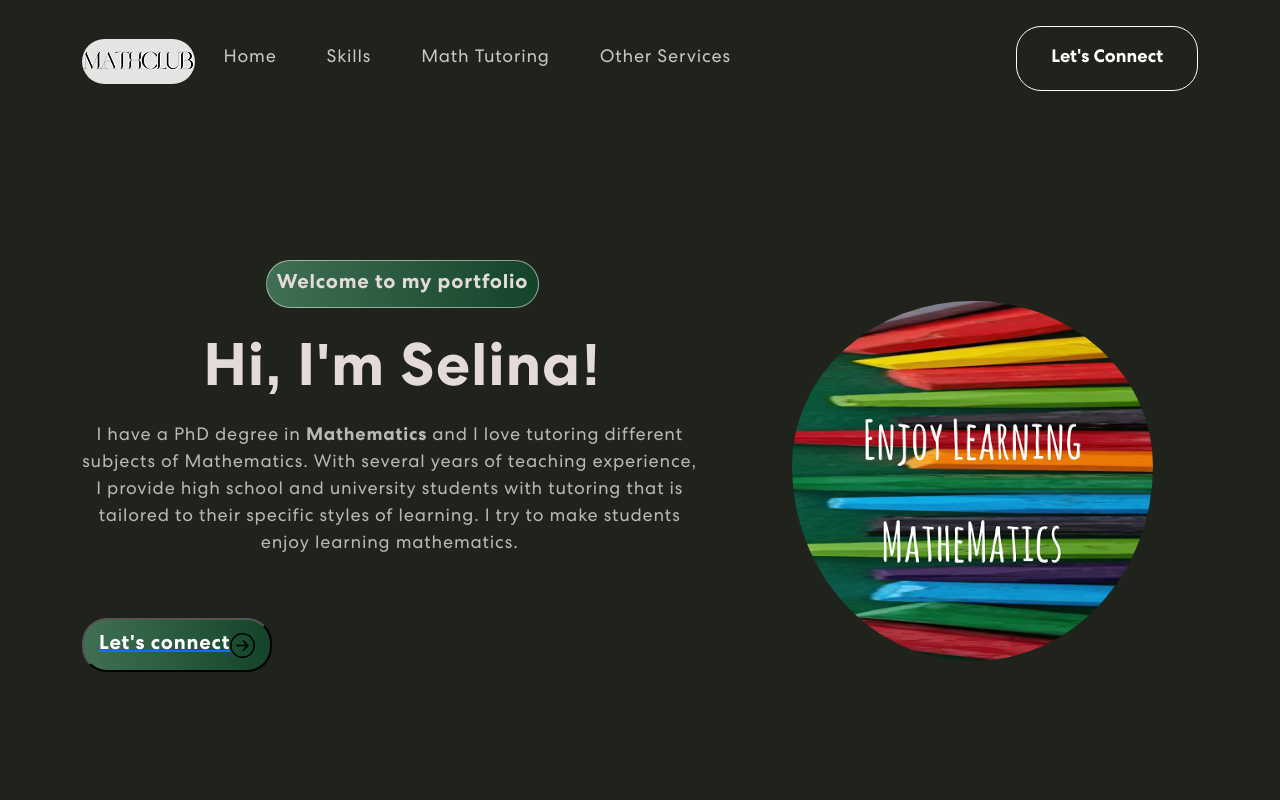
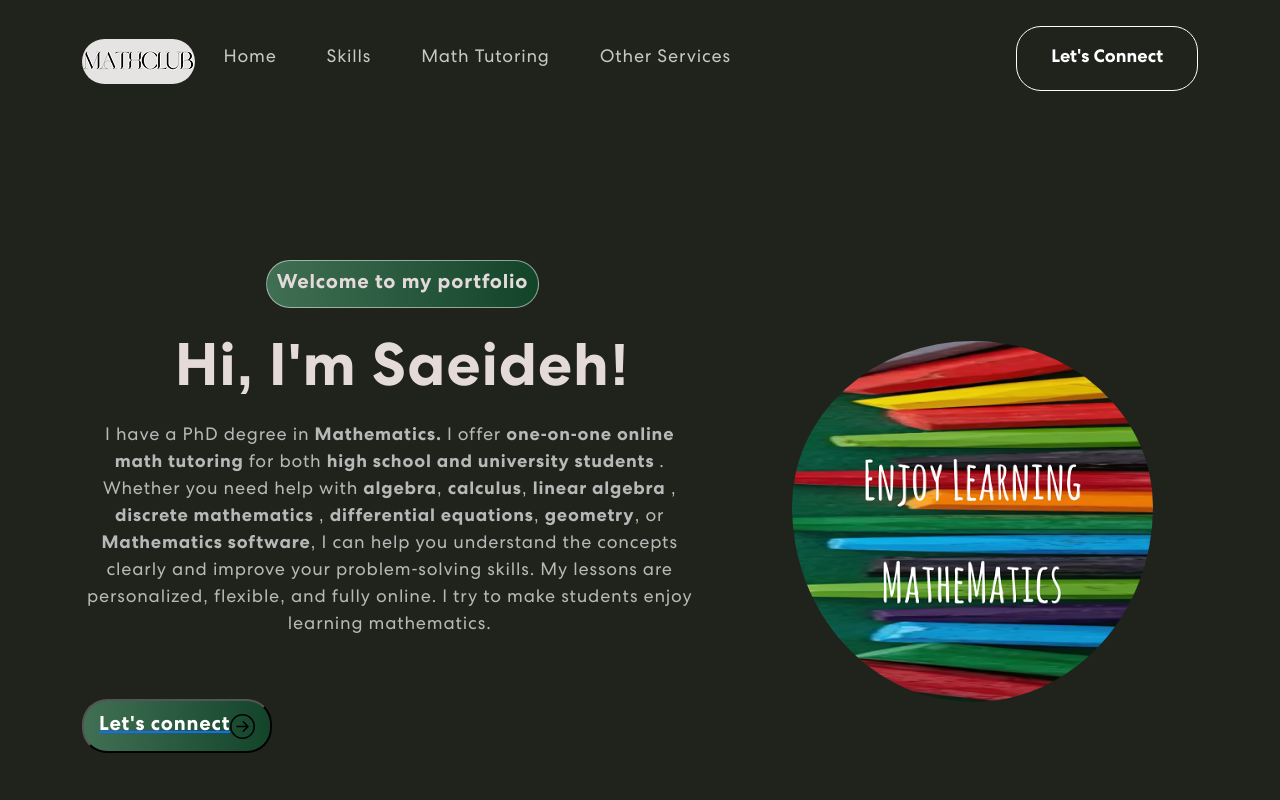
Before and after one commit to Online-Code87/math-tutoring1, a React (Create React App) app: page / in a window 1280 px wide. Shown: the top 800 px of the page. Built offline with nearby package versions, Linux system fonts and the light colour scheme.

Commit message:
keyword optimization

```diff
--- a/public/index.html
+++ b/public/index.html
@@ -1,37 +1,24 @@
 <!DOCTYPE html>
 <html lang="en">
+
 <head>
   <meta charset="utf-8" />
   <link rel="icon" href="%PUBLIC_URL%/logo.png" />
-    <meta
-      name="google-site-verification"
-      content="eZQplI8SKXvpKSJNa5YZfwK9hw_gBUPNHIKpljHw9-I"
-    />
+  <meta name="google-site-verification" content="eZQplI8SKXvpKSJNa5YZfwK9hw_gBUPNHIKpljHw9-I" />
   <meta name="viewport" content="width=device-width, initial-scale=1" />
   <meta name="theme-color" content="#000000" />
-    <meta
-      property="description"
-      content="Proficient Mathematics tutor for high school and university level students! I'm here to help students learn Mathematics and solve their problems more smoothly and efficiently!"
-    />
-    <meta
-      name="description"
-      content="Online Mathematics tutoring for high school and university level students"
-    />
+  <meta property="description"
+    content="Get expert online math tutoring with a patient and experienced private tutor. One-on-one math lessons for high school, college, and exam prep!" />
+  <meta name="description"
+    content="Online private one-to-one Mathematics tutoring for high school and university level students" />
   <meta name="description" content="Website design and development" />
-    <meta
-      name="description"
-      content="Mathematics Software, maple, python libraries"
-    />
+  <meta name="description" content="Mathematics Software, maple, python libraries" />
   <meta name="description" content="Problem Solving" />
-    <meta
-      name="description"
-      content="Coding Languages, programming, python, javascript"
-    />
+  <meta name="description" content="Coding Languages, programming, python, javascript" />
   <meta name="description" content="freelancer" />
-    <meta
-      name="keywords"
-      content="Online tutoring, Tutoring Mathematics, Best maths tutor, linear algebra, algebra, calculus, tutorial, online maths tutor,geometry, trigonometry, arithmetic, differential equations, number theory, integrablity, integrable systems, discretization, who is the best maths tutor, math tutor, online tutor, maple tutorial, python tutorial, Mathematics Software, Maple, Python libraries, Online math tutoring, online maths tutoring, Website design and development, developer, freelancer, Mathematics, mathematician"
-    />
+  <meta name="description" content="Private Math Tutor for High School & College" />
+  <meta name="keywords"
+    content="online math tutor, private math tutor, math tutoring online, math teacher online, best online math tutor, affordable math tutor, 1-on-1 math tutoring, virtual math tutor, high school math tutor, university math tutor, calculus tutor online, linear algebra tutor, discrete math tutor, college math help, homework help math, online math lessons, online math tutor USA, online math tutor UK, online math tutoring Germany, math tutor for international students, Online tutoring, Tutoring Mathematics, Best maths tutor, Top math tutors, linear algebra, algebra, calculus, tutorial, online maths tutor, geometry, trigonometry, arithmetic, differential equations, number theory, integrablity, integrable systems, discretization, who is the best maths tutor, math tutor, online tutor, maple tutorial, python tutorial, Mathematics Software, Maple, Python libraries, Online math tutoring, online maths tutoring, Website design and development, developer, freelancer, Mathematics, mathematician" />
   <link rel="apple-touch-icon" href="%PUBLIC_URL%/logo.png" />
   <!--
       manifest.json provides metadata used when your web app is installed on a
@@ -48,11 +35,26 @@
       Learn how to configure a non-root public URL by running `npm run build`.
     -->
   <title>Online Math Tutoring</title>
-    <script
-      id="react-dotenv"
-      src="http://Online-Code87.github.io/math-tutoring1/env.js"
-    ></script>
+  <script id="react-dotenv" src="http://Online-Code87.github.io/math-tutoring1/env.js"></script>
+  <script type="application/ld+json">
+  {
+    "@context": "https://schema.org",
+    "@type": "EducationalOccupationalProgram",
+    "name": "Online Math Tutoring",
+    "provider": {
+      "@type": "Person",
+      "name": "Saeideh",
+      "sameAs": "https://online-code87.github.io/math-tutoring1/"
+  },
+    "educationalLevel": ["High School", "University"],
+    "educationalProgramMode": "online",
+    "occupationalCategory": "15-2021.00",
+    "description": "Private one-on-one online tutoring in algebra, calculus, logic, real analysis, and more.",
+    "url": "https://online-code87.github.io/math-tutoring1/"
+  }
+</script>
 </head>
+
 <body>
   <noscript>You need to enable JavaScript to run this app.</noscript>
   <div id="root"></div>
@@ -67,4 +69,5 @@
       To create a production bundle, use `npm run build` or `yarn build`.
     -->
 </body>
+
 </html>
--- a/src/components/Footer.js
+++ b/src/components/Footer.js
@@ -9,7 +9,7 @@ const Footer = () => {
     <footer className='footer'>
       <Container >
         <Row>
-          <Col><h3>Services</h3><br/><a href='#math-tutoring'><p>Tutoring Mathematics</p></a><br/><a href='#other-services'><p>Website Development</p></a><br/><a href='#other-services'><p>Mathematics Software</p></a></Col>
+          <Col><h3 id='Services'>Services</h3><br/><a href='#math-tutoring'><p id='math tutor'>Tutoring Mathematics</p></a><br/><a href='#other-services' id='website development'><p>Website Development</p></a><br/><a href='#other-services'><p id='maple'>Mathematics Software</p></a></Col>
           <Col>
              <h3>Contact Information:</h3>
              <br/>
--- a/src/components/Home.js
+++ b/src/components/Home.js
@@ -11,12 +11,12 @@ const Home = () => {
             <Row className='align-items-center' >
                 <Col xs={12} md={6} xl={7}>
                    <span className='tagline'> Welcome to my portfolio</span>
-                   <h1> Hi, I'm Selina!</h1>
-                   <p>I have a PhD degree in <strong>Mathematics </strong> and I love tutoring different subjects of Mathematics. With several years of teaching experience, I provide high school and university students with tutoring that is tailored to their specific styles of learning. I try to make students enjoy learning mathematics. </p>
+                   <h1 id='Private online math tutor teaching calclus'> Hi, I'm Saeideh!</h1>
+                   <p>I have a PhD degree in <strong>Mathematics. </strong> I offer <strong id='one-on-one-online-math-tutoring'>one-on-one online math tutoring </strong> for both <strong id='high-school-and-university-students'>high school and university students </strong>. Whether you need help with <strong id='algebra'> algebra</strong>, <strong id='calculus'>calculus</strong>, <strong id='linear-algebra'>linear algebra </strong>, <strong id='discrete-mathematics'> discrete mathematics </strong>, <strong id='differential-equations'> differential equations</strong>, <strong id='geometry'>geometry</strong>, or <strong id='maple'>Mathematics software</strong>, I can help you understand the concepts clearly and improve your problem-solving skills. My lessons are personalized, flexible, and fully online. I try to make students enjoy learning mathematics. </p>
                    <a href='#connect'><button onClick={() => console.log('connect')}>Let's connect <ArrowRightCircle size={25}/></button></a>
                 </Col>
                 <Col xs={12} md={6} xl={5}>
-                   <img src={BannerImg} alt='Header Img' />
+                   <img src={BannerImg} alt='top math turor online' />
                 </Col>
             </Row>
         </Container>
--- a/src/components/MathTutoring.js
+++ b/src/components/MathTutoring.js
@@ -33,7 +33,7 @@ const MathTutoring = () => {
         <Row>
           <Col >
             <div className='justify-content-left'>
-              <h1> Math Tutoring</h1>
+              <h1 id='maths-tutoring'> Math Tutoring</h1>
               <h4> My Tutoring Approach:</h4>
               <ul >
                 <li key="1">I teach online via platforms such as Zoom, Google Meet, and alike (or other platforms suggested by the student). </li>
@@ -46,16 +46,16 @@ const MathTutoring = () => {
             <Tab.Container  defaultActiveKey='first'>
               <Nav variant="" className='nav nav-pills nav-fill mb-5 justify-content-center align-items-center flex flex-col flex-sm-row' id='pills-tab'>
                 <Nav.Item  variant='success'>
-                  <Nav.Link eventKey="first">High School</Nav.Link>
+                  <Nav.Link eventKey="first" id='high-school-math'>High School</Nav.Link>
                 </Nav.Item>
                 <Nav.Item >
-                  <Nav.Link eventKey="second"> Undergraduate</Nav.Link>
+                  <Nav.Link eventKey="second" id='college-math-tutoring'> Undergraduate</Nav.Link>
                 </Nav.Item>
                 <Nav.Item >
-                  <Nav.Link eventKey="third">Graduate</Nav.Link>
+                  <Nav.Link eventKey="third" id='advanced-math-tutor'>Graduate</Nav.Link>
                 </Nav.Item>
                 <Nav.Item >
-                  <Nav.Link eventKey="fourth" >Postgraduate</Nav.Link>
+                  <Nav.Link eventKey="fourth" id='research-and-review-math'>Postgraduate</Nav.Link>
                 </Nav.Item>
               </Nav>
               <Tab.Content className='justify-items-center'>
@@ -63,7 +63,7 @@ const MathTutoring = () => {
                   levels.map((level, index) => {
                     return (
                       <Tab.Pane eventKey={level.index1} key={index}>
-                        <h2>{level.title1}</h2>
+                        <h2 id={level.title1}>{level.title1}</h2>
                         <p>{level.courses}</p>
                       </Tab.Pane>
                     )
--- a/src/components/OtherServices.js
+++ b/src/components/OtherServices.js
@@ -50,7 +50,7 @@ const OtherServices = () => {
     <section className='services' id='other-services'>
       <Container>
         <Row className='align-items-center'>
-          <h1>Other Services</h1>
+          <h1 id='python'>Other Services</h1>
           <Col xs={6} md={3} xl={3}>
           </Col>
           <Col xs={12} md={6} xl={6}>
--- a/src/components/ServiceCard.js
+++ b/src/components/ServiceCard.js
@@ -7,7 +7,7 @@ const ServiceCard = ({ImgUrl, title, description}) => {
     <Card >
       <Card.Img src={ImgUrl} variant='top' alt='service image'/>
       <Card.Body>
-        <Card.Title >{title}</Card.Title>
+        <Card.Title id={title}>{title}</Card.Title>
         <Card.Text >{description}</Card.Text>
       </Card.Body>
     </Card>
--- a/src/components/Skills.js
+++ b/src/components/Skills.js
@@ -30,7 +30,7 @@ const Skills = () => {
       <Container>
         <Row>
           <Col>
-            <h1>
+            <h1 id='math-tutor'>
               Skills
             </h1>
             <p>
@@ -50,7 +50,7 @@ const Skills = () => {
                     </div>
                   </div>
                   <Carousel.Caption>
-                    <h3>Tutoring</h3>
+                    <h3 id='tutoring'>Tutoring</h3>
                   </Carousel.Caption>
                 </div>
               </Carousel.Item>
@@ -62,7 +62,7 @@ const Skills = () => {
                     </div>
                   </div>
                   <Carousel.Caption>
-                    <h3>Problem Solving</h3>
+                    <h3 id='problem-solving'>Problem Solving</h3>
                   </Carousel.Caption>
                 </div>
               </Carousel.Item>
@@ -74,7 +74,7 @@ const Skills = () => {
                     </div>
                   </div>
                   <Carousel.Caption>
-                    <h3>Website Design and Development</h3>
+                    <h3 id='website-design-and-development'>Website Design and Development</h3>
                   </Carousel.Caption>
                 </div>
               </Carousel.Item>
@@ -86,7 +86,7 @@ const Skills = () => {
                     </div>
                   </div>
                   <Carousel.Caption>
-                    <h3>Coding Languages</h3>
+                    <h3 id='python'>Coding Languages</h3>
                   </Carousel.Caption>
                 </div>
               </Carousel.Item>
@@ -98,7 +98,7 @@ const Skills = () => {
                     </div>
                   </div>
                   <Carousel.Caption>
-                    <h3>Mathematics Software</h3>
+                    <h3 id='maple-tutorial'> Mathematics Software</h3>
                   </Carousel.Caption>
                 </div>
               </Carousel.Item>
```
Lines whose indentation alone changed are shown as unchanged.
